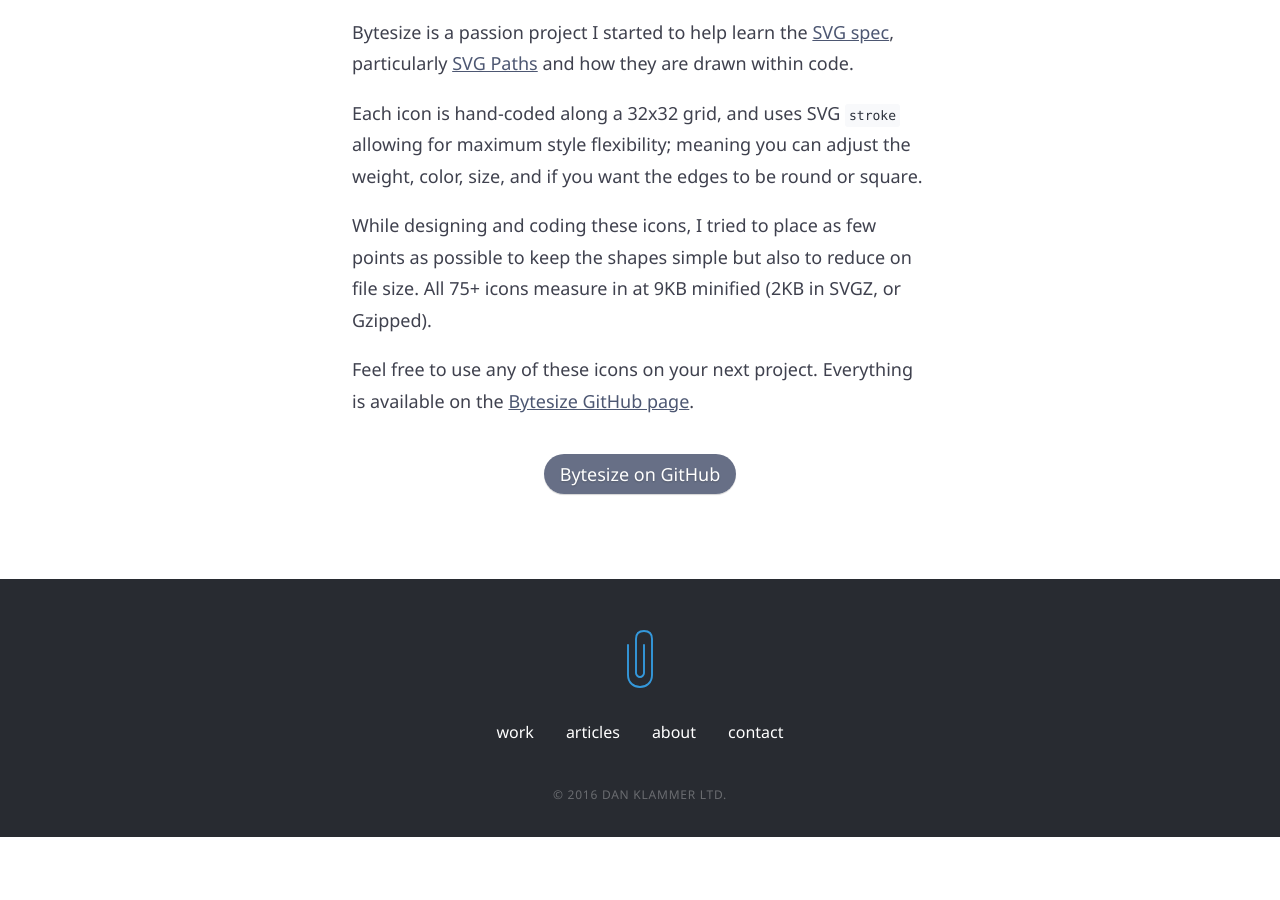
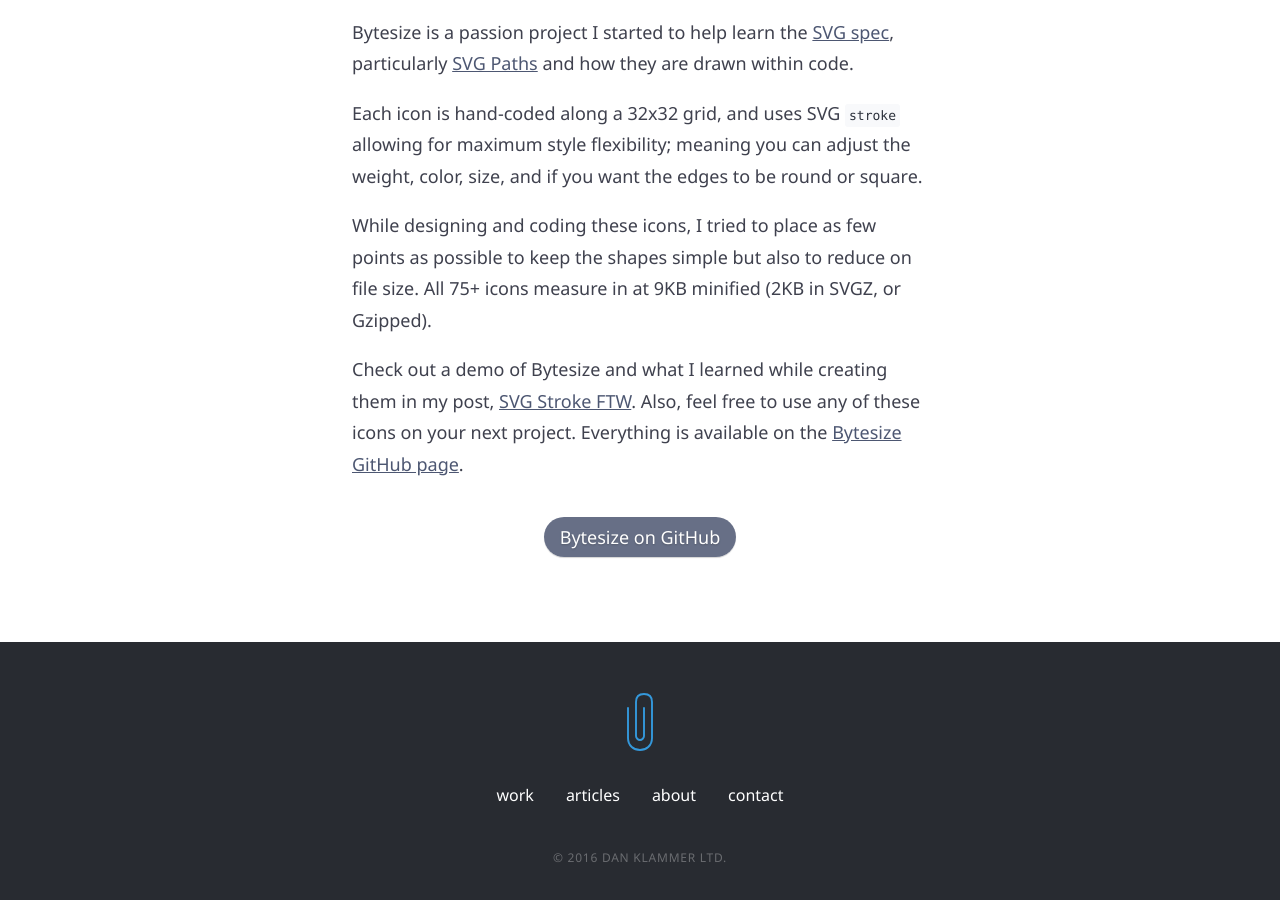
Before and after one commit to danklammer/danklammer.github.io, a Jekyll site: the page built from work/_posts/2016-06-01-bytesize.md, in a window 1280 px wide and 900 px high, scrolled down 768 px. Built offline with Jekyll 4.4.1, drawn with Linux system fonts in a browser that asks for light colours; before the commit the page ends 1605 px from its top, so only the background shows below that.

Commit message:
Link to SVG stroke blogpost

```diff
--- a/work/_posts/2016-06-01-bytesize.md
+++ b/work/_posts/2016-06-01-bytesize.md
@@ -20,7 +20,7 @@
 
 While designing and coding these icons, I tried to place as few points as possible to keep the shapes simple but also to reduce on file size. All 75+ icons measure in at 9KB minified (2KB in SVGZ, or Gzipped).
 
-Feel free to use any of these icons on your next project. Everything is available on the [Bytesize GitHub page].
+Check out a demo of Bytesize and what I learned while creating them in my post, [SVG Stroke FTW]. Also, feel free to use any of these icons on your next project. Everything is available on the [Bytesize GitHub page].
 
 <div class="py4 align-center">
     <a href="https://github.com/danklammer/bytesize-icons" class="btn dim underline-none text-shadow-light box-shadow-light px3 py2 br6 pressable">
@@ -31,5 +31,5 @@
 
 [SVG spec]: https://www.w3.org/TR/SVG/
 [SVG Paths]: https://developer.mozilla.org/en-US/docs/Web/SVG/Tutorial/Paths
-[Inline SVG FTW]: /articles/inline-svg-ftw/
+[SVG Stroke FTW]: /articles/svg-stroke-ftw/
 [Bytesize GitHub page]: https://github.com/danklammer/bytesize-icons
```
